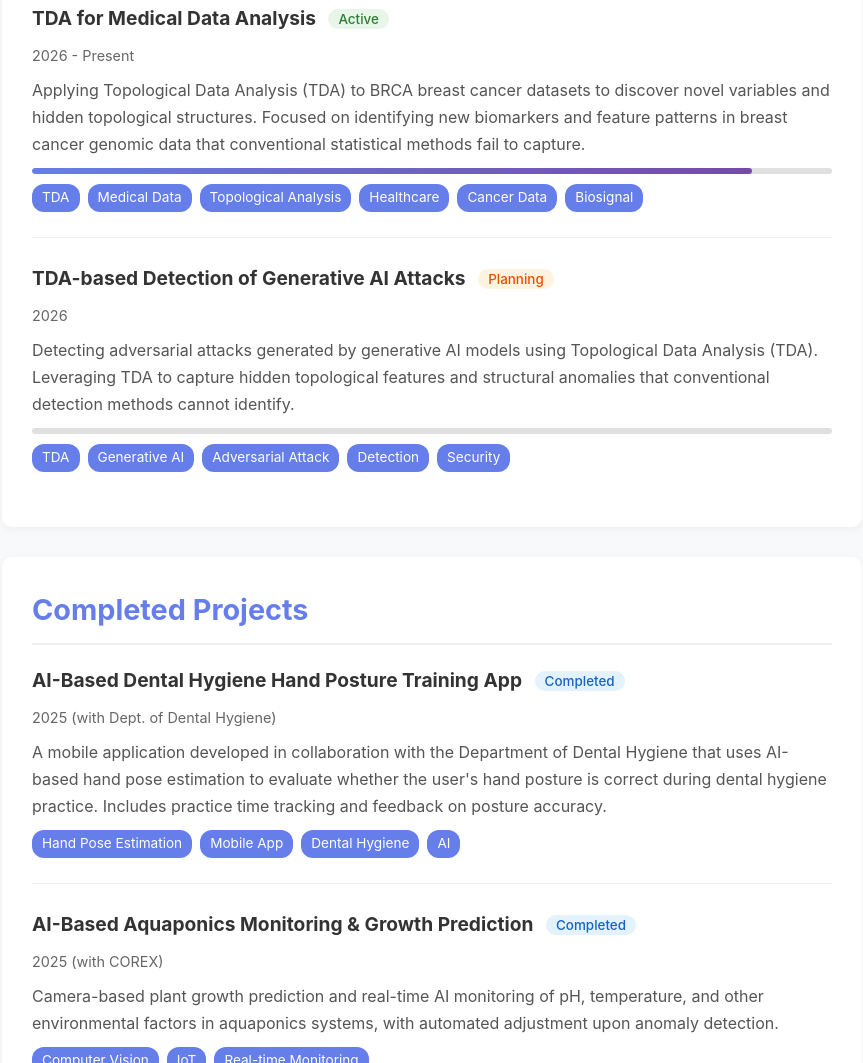
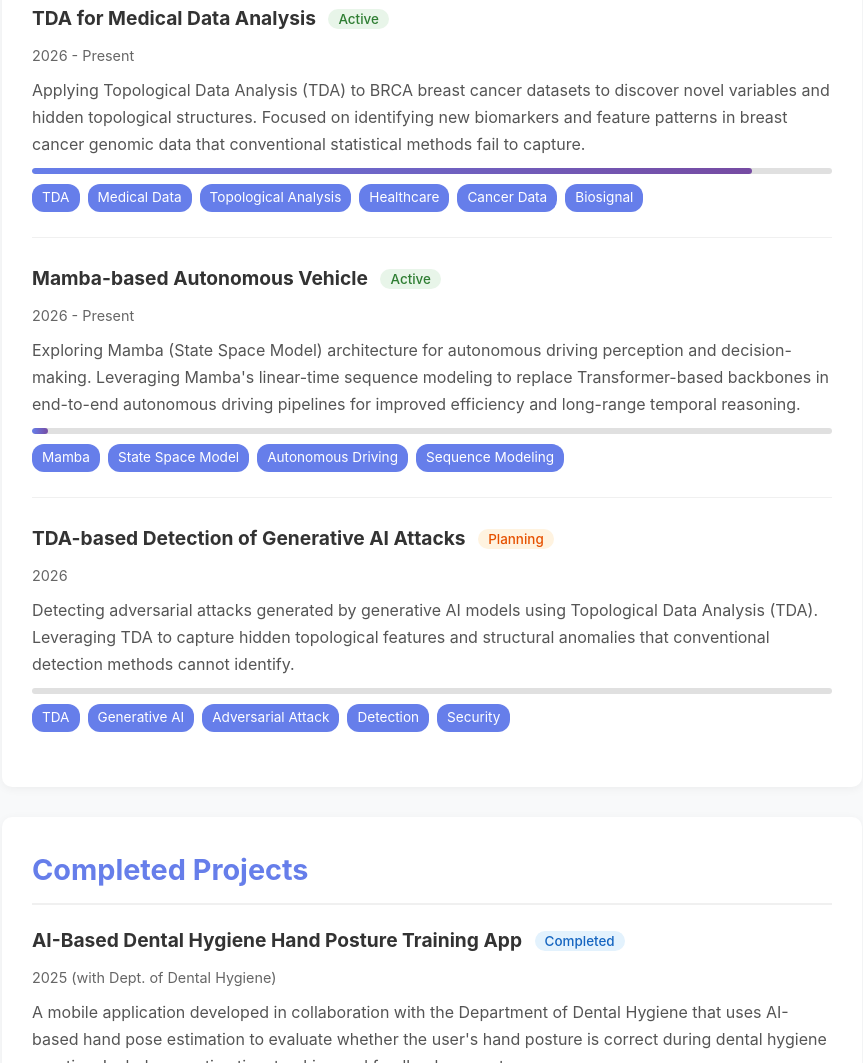
Before and after one commit to justinbrianhwang/CV, a website: page index.html in a window 1280 px wide. Shown: the part 7704-8767 px from the top of the page, without its empty margins (208-1071 px from the left). Drawn offline with Linux system fonts and the light colour scheme.

Commit message:
Add Mamba-based Autonomous Vehicle project (2% active)

```diff
--- a/index.html
+++ b/index.html
@@ -414,6 +414,21 @@
             </div>
         </div>
 
+        <div class="project-item">
+            <h3>Mamba-based Autonomous Vehicle <span class="status-badge active">Active</span></h3>
+            <div class="date">2026 - Present</div>
+            <div class="description">
+                Exploring Mamba (State Space Model) architecture for autonomous driving perception and decision-making. Leveraging Mamba's linear-time sequence modeling to replace Transformer-based backbones in end-to-end autonomous driving pipelines for improved efficiency and long-range temporal reasoning.
+            </div>
+            <div class="progress-bar"><div class="progress-fill" style="width: 2%"></div></div>
+            <div class="project-tech">
+                <span class="tech-badge">Mamba</span>
+                <span class="tech-badge">State Space Model</span>
+                <span class="tech-badge">Autonomous Driving</span>
+                <span class="tech-badge">Sequence Modeling</span>
+            </div>
+        </div>
+
 
         <div class="project-item">
             <h3>TDA-based Detection of Generative AI Attacks <span class="status-badge planning">Planning</span></h3>
```
